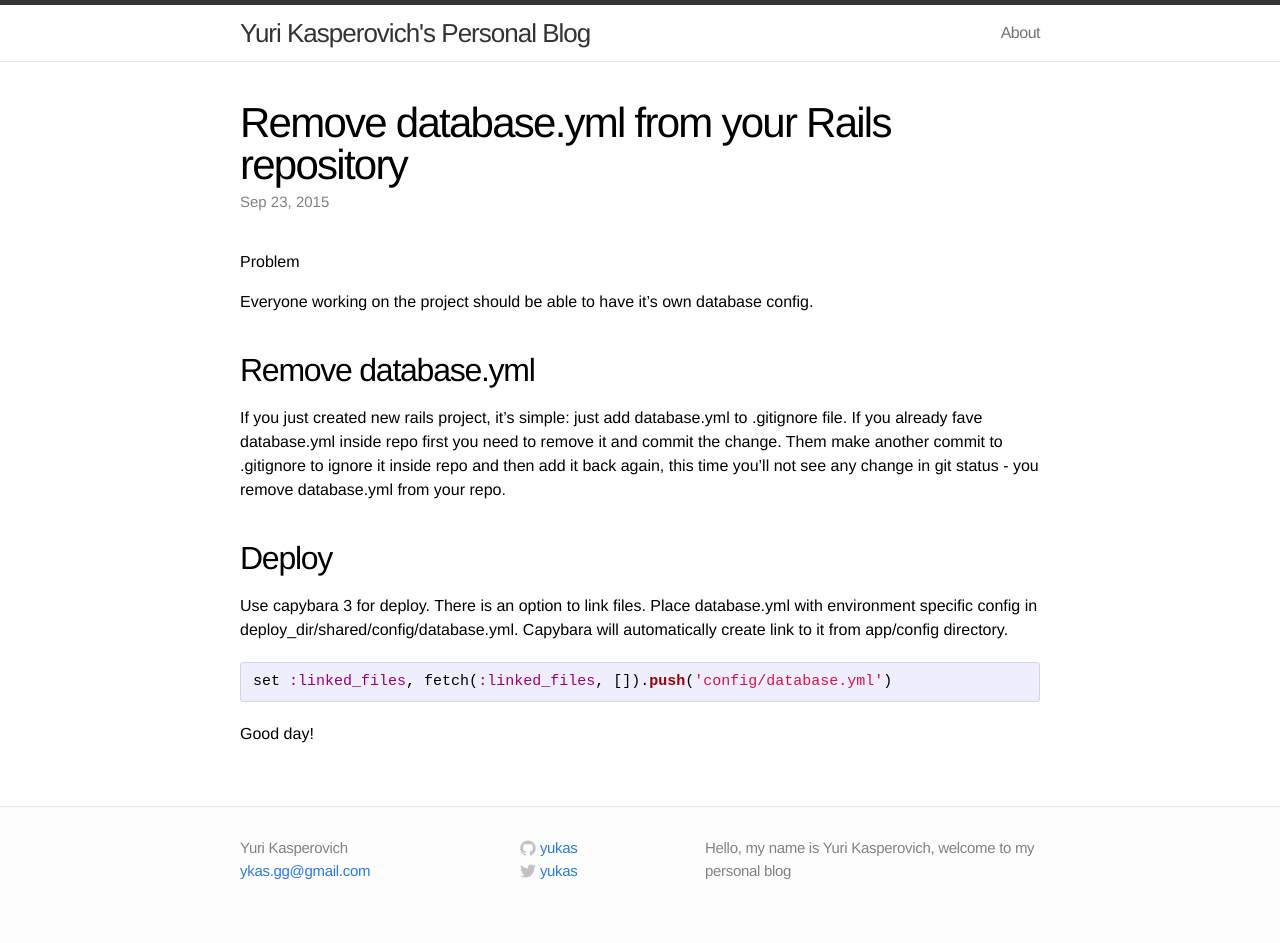
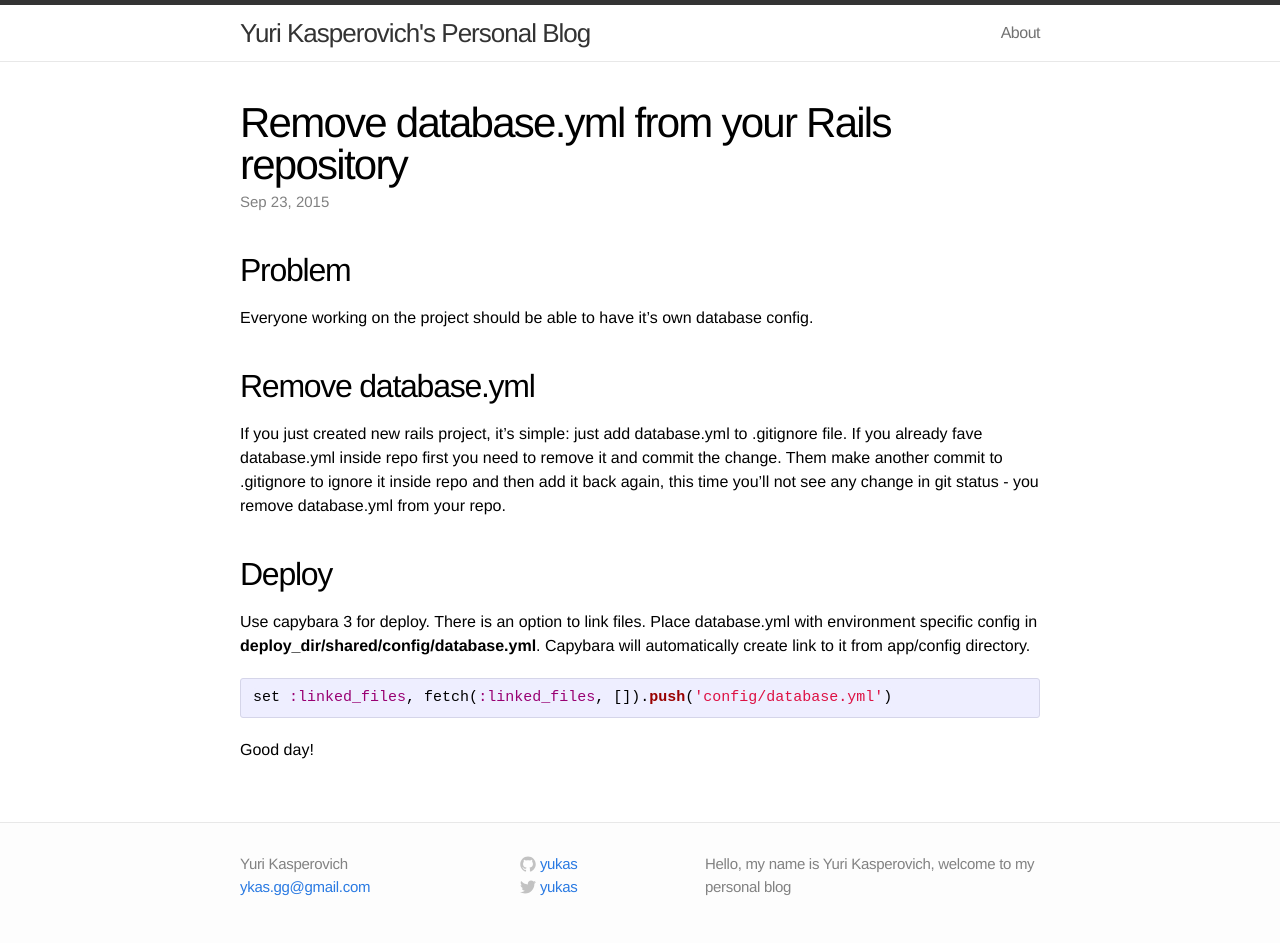
Before and after one commit to yukas/yukas.github.io, a Jekyll site: the page built from _posts/2015-09-23-remove-database-yml-from-your-rails-repository.markdown, in a window 1280 px wide. Built offline with Jekyll 4.4.1, drawn with Linux system fonts in a browser that asks for light colours.

```diff
--- a/_posts/2015-09-23-remove-database-yml-from-your-rails-repository.markdown
+++ b/_posts/2015-09-23-remove-database-yml-from-your-rails-repository.markdown
@@ -5,14 +5,14 @@ date:   2015-09-23 15:57:38
 categories: rails tips
 ---
 
-# Problem
+## Problem
 Everyone working on the project should be able to have it's own database config.
 
 ## Remove database.yml
 If you just created new rails project, it's simple: just add database.yml to .gitignore file. If you already fave database.yml inside repo first you need to remove it and commit the change. Them make another commit to .gitignore to ignore it inside repo and then add it back again, this time you'll not see any change in git status - you remove database.yml from your repo.
 
 ## Deploy
-Use capybara 3 for deploy. There is an option to link files. Place database.yml with environment specific config in deploy_dir/shared/config/database.yml. Capybara will automatically create link to it from app/config directory.
+Use capybara 3 for deploy. There is an option to link files. Place database.yml with environment specific config in **deploy_dir/shared/config/database.yml**. Capybara will automatically create link to it from app/config directory.
 
 {% highlight ruby %}
 set :linked_files, fetch(:linked_files, []).push('config/database.yml')
```
